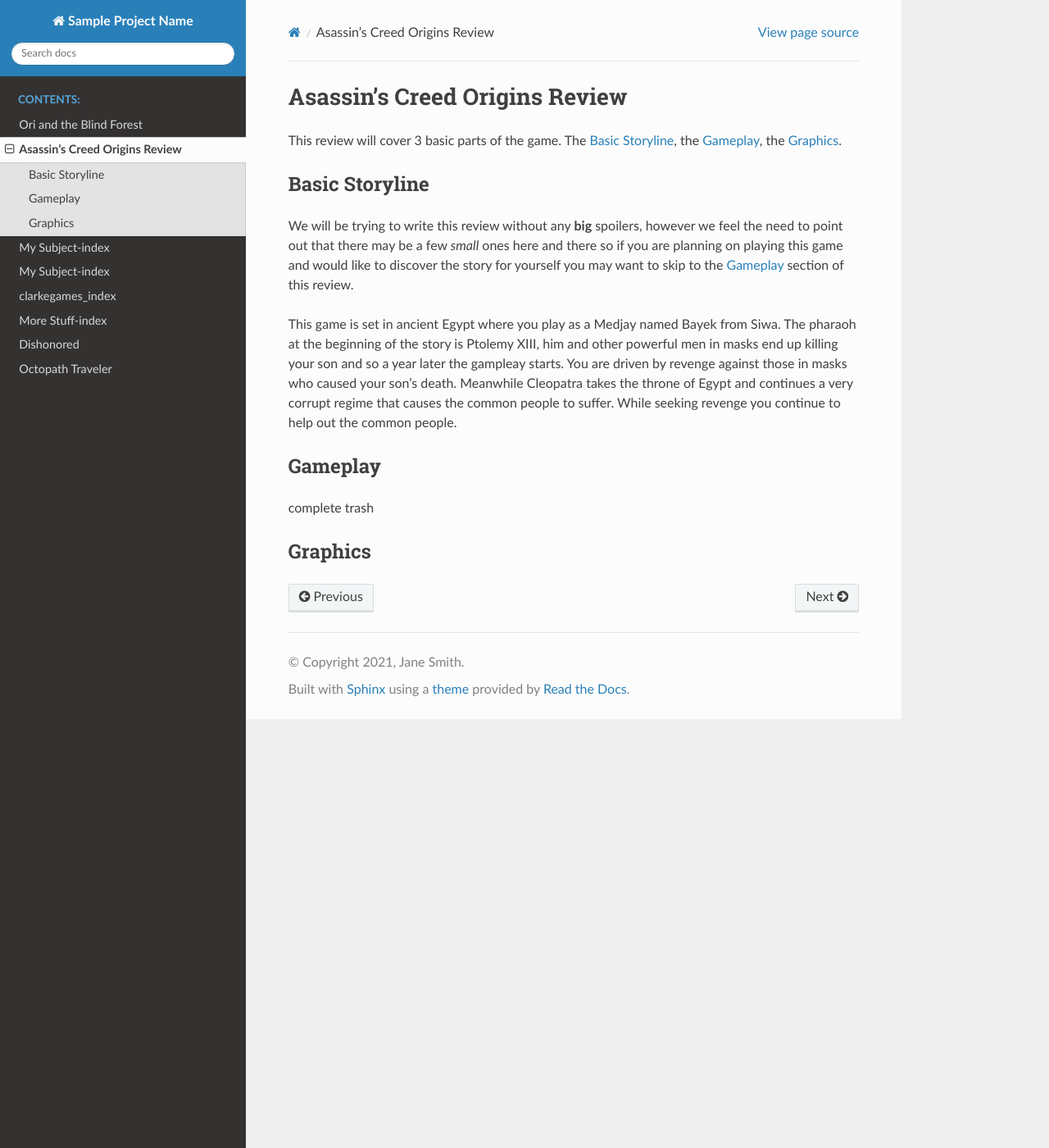
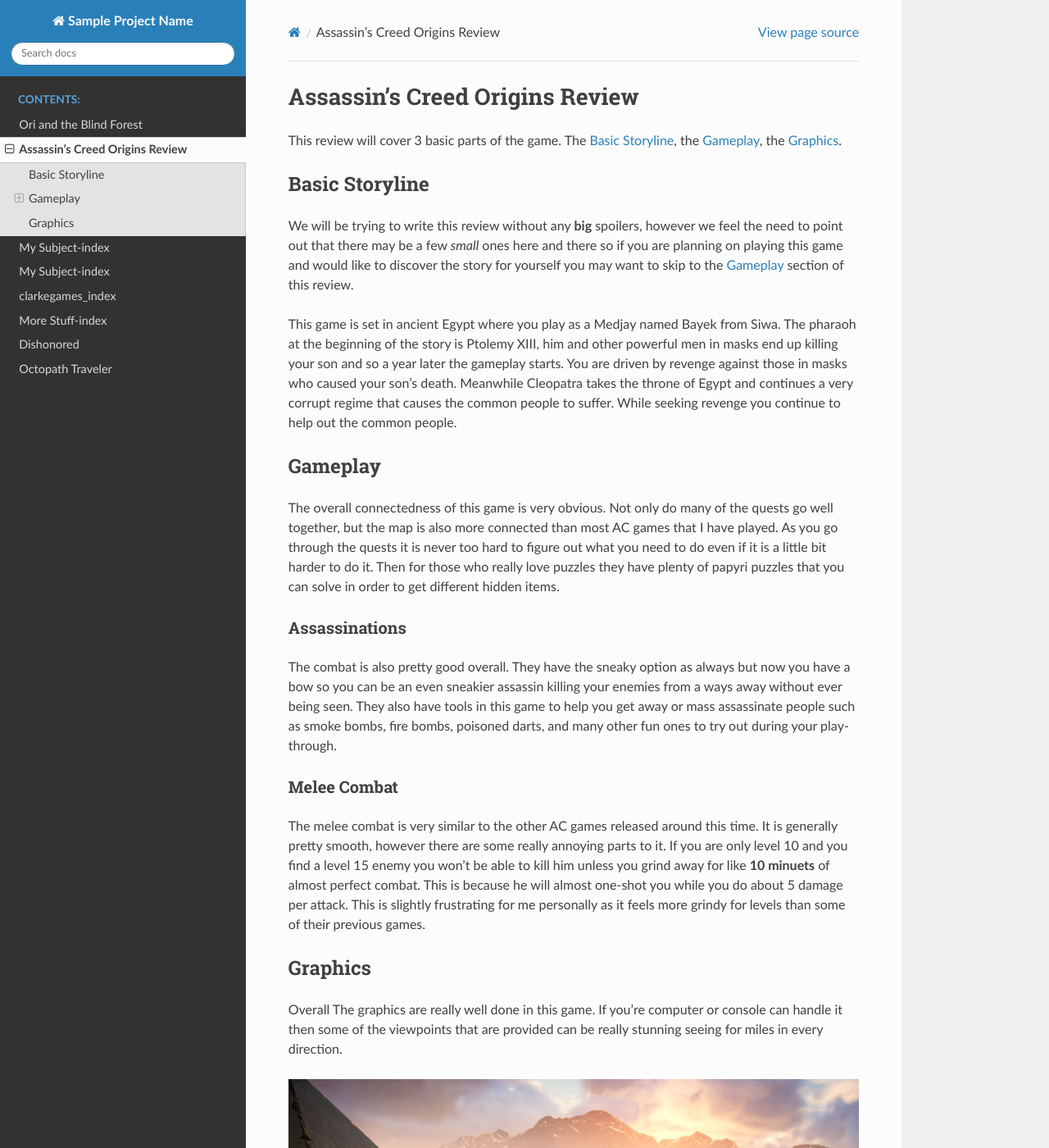
Before and after one commit to walkwitzpeter/video_game_review, a Sphinx documentation site: the page built from source/peters_games/asassins_creed_origins.rst, in a window 1280 px wide and 1400 px high. Shown: the whole window at 82% size. Built offline with Sphinx 7.4.7 and the Read the Docs theme 2.0.0, drawn with Linux system fonts in a browser that asks for light colours.

Commit message:
Checking in so we can work on title page

```diff
--- a/source/peters_games/asassins_creed_origins.rst
+++ b/source/peters_games/asassins_creed_origins.rst
@@ -1,5 +1,5 @@
-Asassin's Creed Origins Review
-==============================
+Assassin's Creed Origins Review
+===============================
 This review will cover 3 basic parts of the game. The :ref:`Storyline`, the
 :ref:`Gameplay`, the :ref:`Graphics`.
 
@@ -15,7 +15,7 @@ for yourself you may want to skip to the :ref:`Gameplay` section of this review.
 
 This game is set in ancient Egypt where you play as a Medjay named Bayek from
 Siwa. The pharaoh at the beginning of the story is Ptolemy XIII, him and other
-powerful men in masks end up killing your son and so a year later the gampleay
+powerful men in masks end up killing your son and so a year later the gameplay
 starts. You are driven by revenge against those in masks who caused your son's
 death. Meanwhile Cleopatra takes the throne of Egypt and continues a very
 corrupt regime that causes the common people to suffer. While seeking revenge
@@ -26,10 +26,42 @@ you continue to help out the common people.
 
 Gameplay
 --------
-complete trash
+The overall connectedness of this game is very obvious. Not only do many of the
+quests go well together, but the map is also more connected than most AC games
+that I have played. As you go through the quests it is never too hard to figure
+out what you need to do even if it is a little bit harder to do it. Then for
+those who really love puzzles they have plenty of papyri puzzles that you can
+solve in order to get different hidden items.
+
+Assassinations
+^^^^^^^^^^^^^^
+The combat is also pretty good overall. They have the sneaky option as always
+but now you have a bow so you can be an even sneakier assassin killing your
+enemies from a ways away without ever being seen. They also have tools in this
+game to help you get away or mass assassinate people such as smoke bombs, fire
+bombs, poisoned darts, and many other fun ones to try out during your play-
+through.
+
+Melee Combat
+^^^^^^^^^^^^
+The melee combat is very similar to the other AC games released around this
+time. It is generally pretty smooth, however there are some really annoying
+parts to it. If you are only level 10 and you find a level 15 enemy you won't be
+able to kill him unless you grind away for like **10 minuets** of almost perfect
+combat. This is because he will almost one-shot you while you do about 5 damage
+per attack. This is slightly frustrating for me personally as it feels more
+grindy for levels than some of their previous games.
 
 
 .. _Graphics:
 
 Graphics
 --------
+Overall The graphics are really well done in this game. If you're computer or
+console can handle it then some of the viewpoints that are provided can be
+really stunning seeing for miles in every direction.
+
+.. figure:: origins_viewpoint.jpg
+   :width: 100%
+
+   Kitten Photo
```
Also changed, not shown: source/peters_games/origins_viewpoint.jpg (added).
